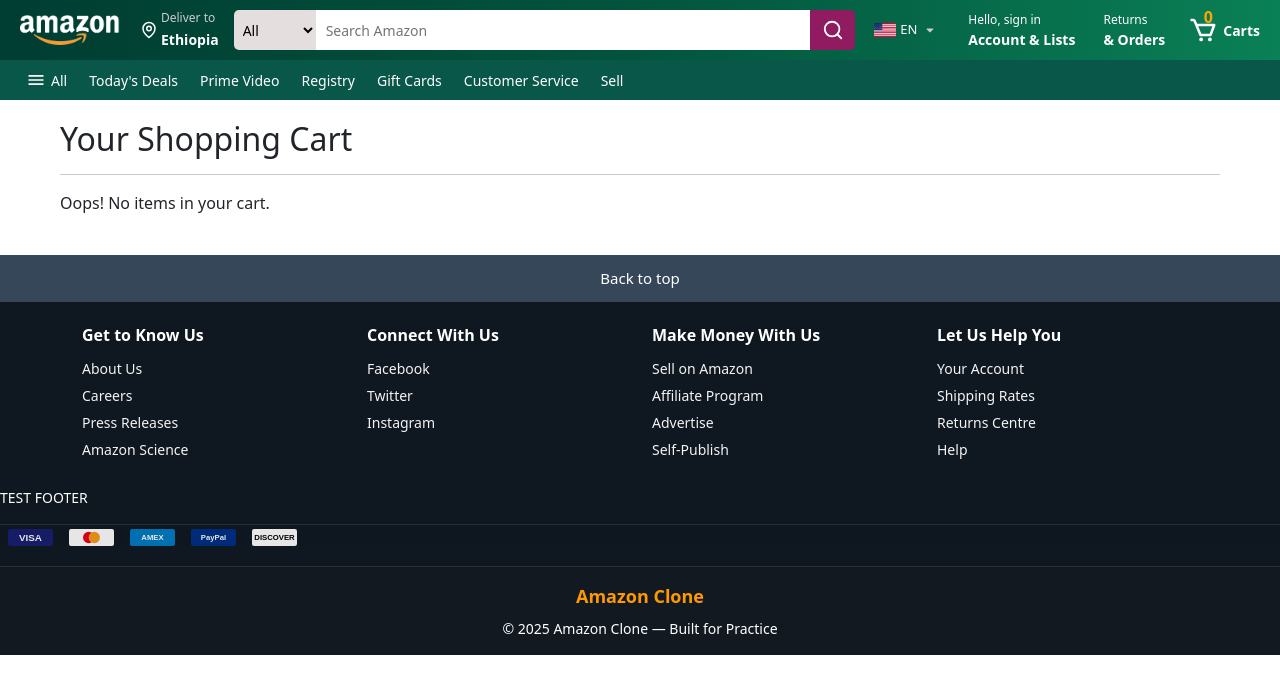
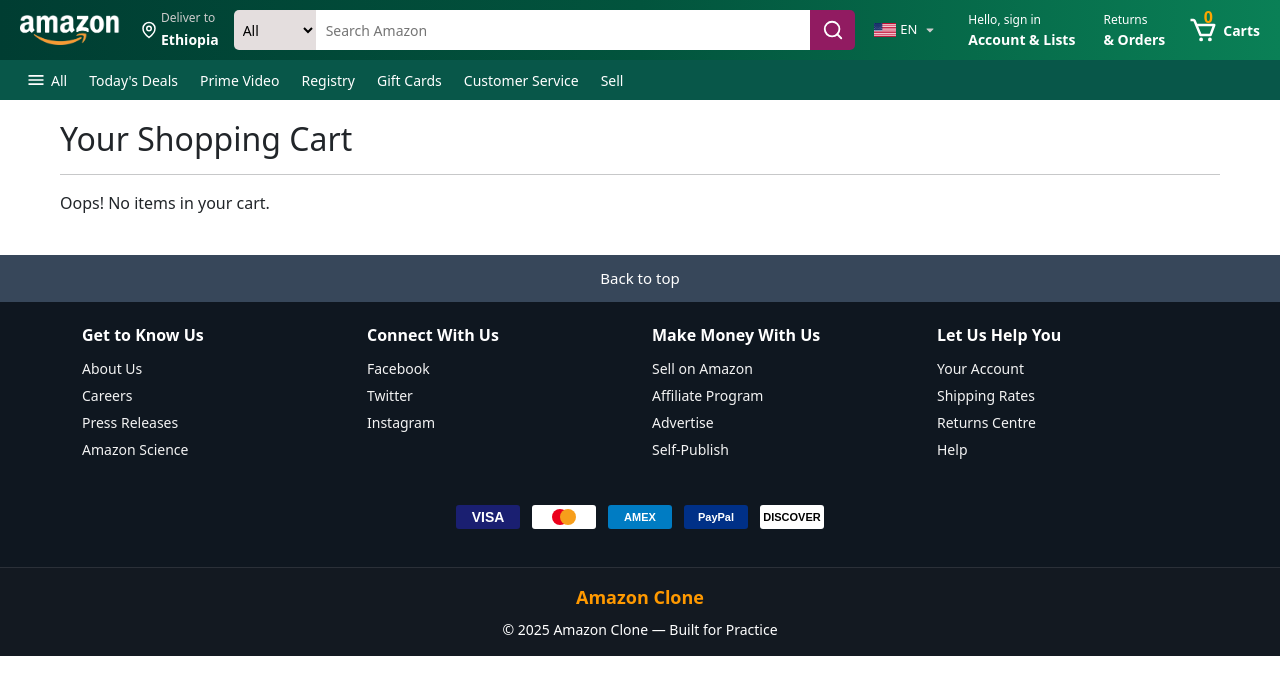
Before and after one commit to mikretadesse/amazon-clone, a React (Vite) app in the folder frontend/: page /cart in a window 1280 px wide. Shown: the top 694 px of the page. Built offline with nearby package versions, Linux system fonts and the light colour scheme.

Commit message:
Update App, remove old Auth.jsx, add Signup page

```diff
--- a/frontend/index.html
+++ b/frontend/index.html
@@ -2,7 +2,7 @@
 <html lang="en">
   <head>
     <meta charset="UTF-8" />
-    <link rel="icon" type="image/svg+xml" href="/vite.svg" />
+    <link rel="icon" type="image/svg+xml" href="/favicon.svg" />
     <meta name="viewport" content="width=device-width, initial-scale=1.0" />
     <title>amazon-clone-app</title>
   </head>
--- a/frontend/package.json
+++ b/frontend/package.json
@@ -25,6 +25,7 @@
   "devDependencies": {
     "@vitejs/plugin-react": "^5.1.2",
     "concurrently": "^7.6.0",
+    "gh-pages": "^6.3.0",
     "vite": "^7.3.0"
   }
 }
--- a/frontend/src/App.jsx
+++ b/frontend/src/App.jsx
@@ -13,9 +13,6 @@
 import "./App.css";
 
 function App() {
-  <h1 style={{ color: "red", fontSize: "40px" }}>
-  VITE HARD RESET TEST
-</h1>
   return (
     <Routes>
       <Route path="/" element={<SharedLayout />}>
--- a/frontend/src/Components/Footer/Footer.jsx
+++ b/frontend/src/Components/Footer/Footer.jsx
@@ -8,7 +8,6 @@
 
 
 const Footer = () => {
-  console.log("Footer rendered");
   return (
     <footer className={styles.footer}>
       {/* Back To Top */}
@@ -91,8 +90,6 @@
           </div>
         </div>
       </div>
-<p>TEST FOOTER</p>
-
 
       {/* Payment Icons */}
       <div className={styles.payments}>
--- a/frontend/src/Components/Footer/Footer.module.css
+++ b/frontend/src/Components/Footer/Footer.module.css
@@ -53,24 +53,27 @@
   color: #fff;
 }
 
-
 /* Payment Icons */
-.payments {
-  background: #0e1620;
-  border-top: 1px solid rgba(255, 255, 255, 0.1);
+.paymentContainer {
+  display: flex;
+  justify-content: center;
+  align-items: center;
+  gap: 12px;
+  padding: 18px 0;
+  flex-wrap: wrap;
 }
 
-.payments img {
-  width: 45px;
-  height: auto;
-  margin: 0 8px;
-  filter: brightness(90%);
-  transition: 0.2s;
+.paymentContainer img {
+  height: 24px;
+  width: auto;
+  object-fit: contain;
+  transition: filter 0.2s;
 }
 
-.payments img:hover {
-  filter: brightness(100%);
+.paymentContainer img:hover {
+  filter: brightness(1.1);
 }
+
 
 /* Bottom Bar */
 .bottomBar {
--- a/frontend/src/Components/SharedLayout/SharedLayout.jsx
+++ b/frontend/src/Components/SharedLayout/SharedLayout.jsx
@@ -1,8 +1,8 @@
 import React from "react";
 import Header from "../Header/Header";
-import Footer from "../Footer/Footer.jsx";
-import LowerHeader from "../LowerHeader/LowerHeader.jsx";
+import LowerHeader from "../LowerHeader/LowerHeader";
 import ScrollToTop from "../ScrollToTop/ScrollToTop";
+import Footer from "../Footer/Footer";
 import { Outlet } from "react-router-dom";
 
 function SharedLayout() {
--- a/frontend/src/Pages/Carts/Carts.jsx
+++ b/frontend/src/Pages/Carts/Carts.jsx
@@ -40,19 +40,19 @@
                 <img
                   src={item.image}
                   alt={item.title}
-                  className={styles.CartItem__image}
+                  className={styles.CartItem_image}
                 />
 
-                <div className={styles.CartItem__info}>
+                <div className={styles.CartItem_info}>
                   <h3>{item.title}</h3>
                   {item.description && (
-                    <p className={styles.CartItem__description}>
+                    <p className={styles.CartItem_description}>
                       {item.description}
                     </p>
                   )}
 
                   {item.rating && (
-                    <div className={styles.CartItem__rating}>
+                    <div className={styles.CartItem_rating}>
                       <Rating
                         value={item.rating.rate || 0}
                         precision={0.1}
@@ -63,7 +63,7 @@
                     </div>
                   )}
 
-                  <p className={styles.CartItem__price}>
+                  <p className={styles.CartItem_price}>
                     ${item.price?.toFixed(2)}
                   </p>
 
--- a/frontend/src/Pages/Carts/Carts.module.css
+++ b/frontend/src/Pages/Carts/Carts.module.css
@@ -24,34 +24,34 @@
     padding-bottom: 15px;
   }
 
-  .CartItem__image {
+  .CartItem_image {
     width: 150px;
     object-fit: contain;
   }
 
-  .CartItem__info {
+  .CartItem_info {
     flex: 1;
   }
 
-  .CartItem__info h3 {
+  .CartItem_info h3 {
     font-size: 24px;
   }
 
 
-  .CartItem__description {
+  .CartItem_description {
     color: #555;
     font-size: 15px;
     margin: 5px 0;
   }
 
-  .CartItem__rating {
+  .CartItem_rating {
     display: flex;
     align-items: center;
     gap: 5px;
     margin: 5px 0;
   }
 
-  .CartItem__price {
+  .CartItem_price {
     font-weight: bold;
     margin: 5px 0;
   }
@@ -73,16 +73,17 @@
   .CartSummary {
     flex: 1;
     border: 1px solid #ddd;
-    padding: 15px;
+    padding: 10px;
     height: fit-content;
   }
 
   .CheckoutButton {
     background-color: #f0c14b;
     border: 1px solid #a88734;
-    padding: 8px 15px;
+    padding: 5px 10px;
     cursor: pointer;
     margin-top: 10px;
     width: 100%;
     font-size: 16px;
+    font-weight: 400;
   }
```
Also changed, not shown: 1 other file (tests, documents, lock files or other folders).
